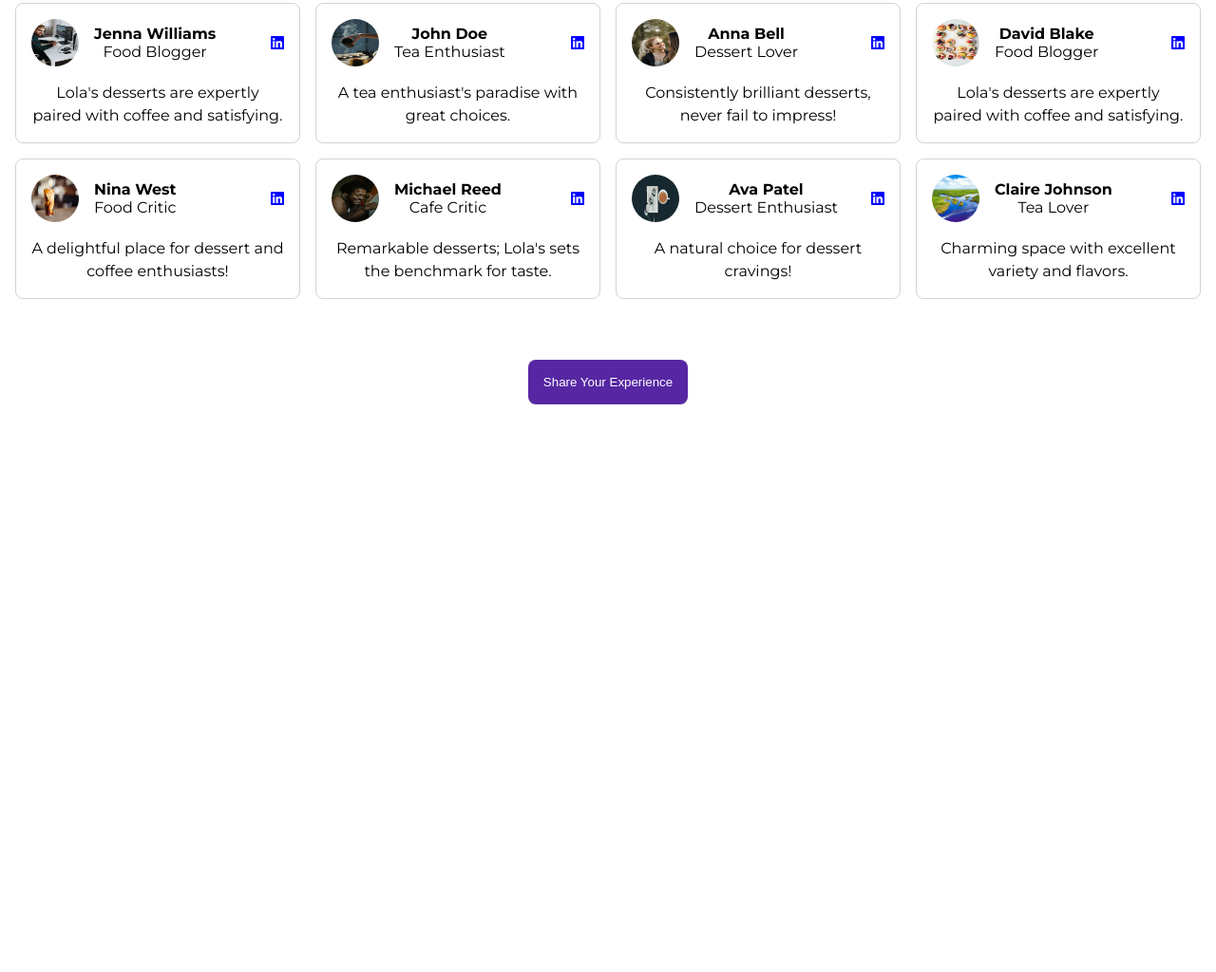
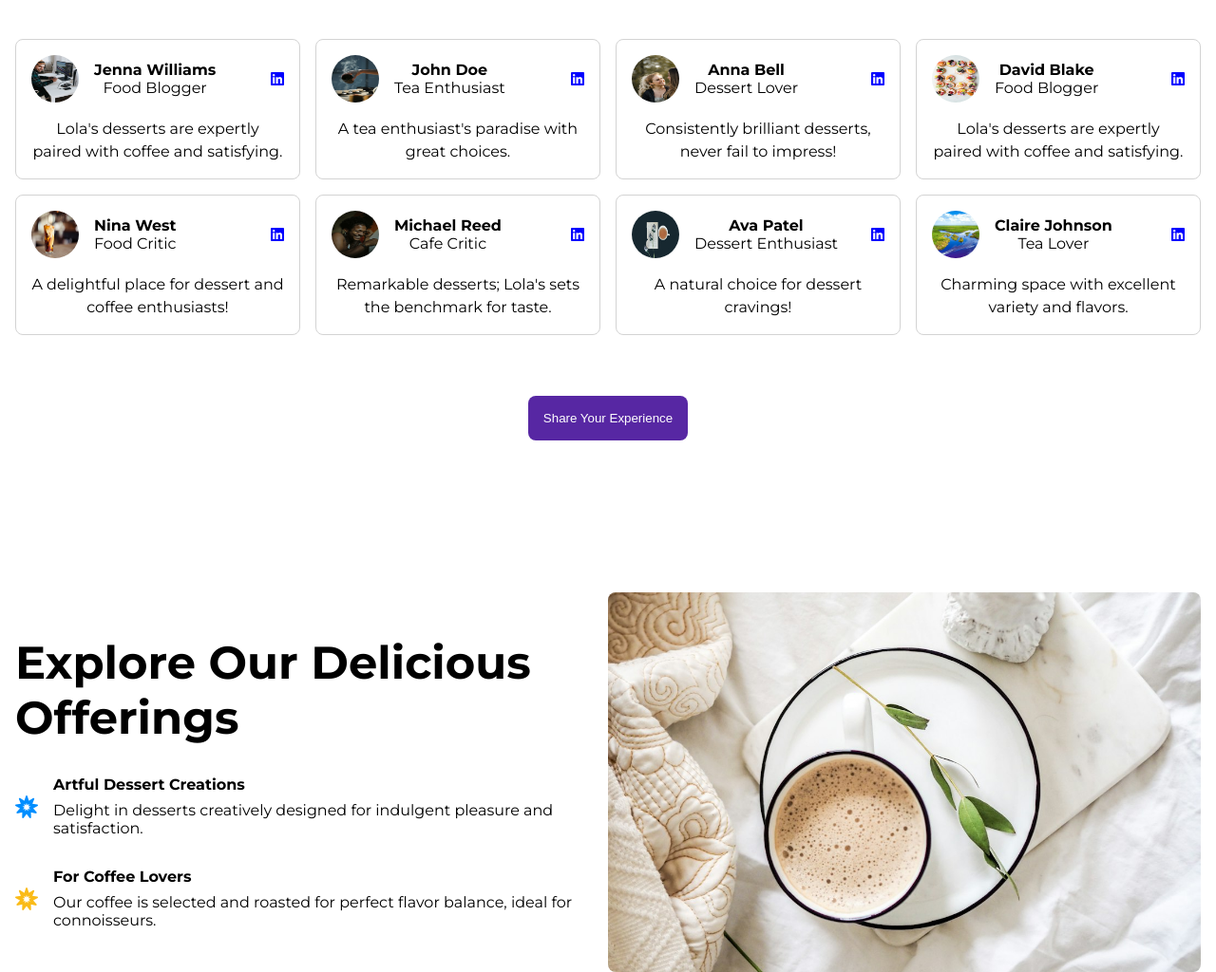
Before and after one commit to ericmignardi/lolas-choco-bar, a plain HTML site: page index.html in a window 1280 px wide. Shown: the part 2074-3098 px from the top of the page at 95% size. Before the commit the page ends 2500 px from the top, so only its background shows below. Drawn offline with Linux system fonts and the light colour scheme.

Commit message:
Completed Offerings section

```diff
--- a/css/home/highlights.css
+++ b/css/home/highlights.css
@@ -67,7 +67,7 @@
     }
 
     .highlights__title {
-        font-size: xx-large;
+        font-size: 48px;
     }
 
     .highlights__container {
--- /dev/null
+++ b/css/home/offerings.css
@@ -0,0 +1,147 @@
+.offerings__container {
+    display: grid;
+    grid-template-columns: 1fr;
+    justify-content: center;
+    align-items: center;
+    text-align: center;
+    gap: 4rem;
+}
+
+.offerings__wrapper {
+    display: grid;
+    grid-template-columns: 1fr;
+    justify-content: center;
+    align-items: center;
+    gap: 2rem;
+}
+
+.offerings__item {
+    display: flex;
+    flex-direction: column;
+    justify-content: flex-start;
+    align-items: center;
+    gap: 1rem;
+}
+
+.offerings__item .fa-bahai {
+    font-size: x-large;
+    color: #008EFF;
+}
+
+.offerings__item:last-child .fa-bahai {
+    color: #FABB18;
+}
+
+.offerings__content {
+
+}
+
+.offerings__title {
+    font-size: 48px;
+    margin-bottom: 2rem;
+}
+
+.offerings__item-title {
+    margin-bottom: 0.5rem;
+}
+
+.offerings__description {
+
+}
+
+.offerings__display {
+
+}
+
+.offerings__image {
+    object-fit: cover;
+    height: 400px;
+    width: 100%;
+    border-radius: 8px;
+}
+
+/* @media (min-width: 475px) {
+
+}
+
+@media (min-width: 640px) {
+
+}
+
+@media (min-width: 768px) {
+
+}*/
+
+@media (min-width: 1024px) {
+    .offerings__container {
+        display: grid;
+        grid-template-columns: repeat(2, 1fr);
+        justify-content: space-between;
+        align-items: center;
+        text-align: left;
+        gap: 0rem;
+    }
+
+    .offerings__wrapper {
+        display: grid;
+        grid-template-columns: 1fr;
+        justify-content: center;
+        align-items: center;
+        gap: 2rem;
+    }
+
+    .offerings__item {
+        display: flex;
+        flex-direction: row;
+        justify-content: flex-start;
+        align-items: center;
+        gap: 1rem;
+    }
+
+    .offerings__item .fa-bahai {
+        font-size: x-large;
+        color: #008EFF;
+    }
+
+    .offerings__item:last-child .fa-bahai {
+        color: #FABB18;
+    }
+
+    .offerings__content {
+
+    }
+
+    .offerings__title {
+        font-size: 48px;
+        margin-bottom: 2rem;
+    }
+
+    .offerings__item-title {
+        margin-bottom: 0.5rem;
+    }
+
+    .offerings__description {
+
+    }
+
+    .offerings__display {
+
+    }
+
+    .offerings__image {
+        object-fit: cover;
+        height: 400px;
+        width: 100%;
+        border-radius: 8px;
+    }
+}
+
+/*
+
+@media (min-width: 1280px) {
+
+}
+
+@media (min-width: 1536px) {
+
+} */
--- a/css/home/reviews.css
+++ b/css/home/reviews.css
@@ -8,7 +8,7 @@
 }
 
 .reviews__title {
-    font-size: 32px;
+    font-size: 48px;
 }
 
 .reviews__container {
--- a/index.html
+++ b/index.html
@@ -10,6 +10,7 @@
     <link rel="stylesheet" href="/css/home/stats.css" />
     <link rel="stylesheet" href="/css/home/highlights.css" />
     <link rel="stylesheet" href="/css/home/reviews.css" />
+    <link rel="stylesheet" href="/css/home/offerings.css" />
     <link rel="stylesheet" href="/css/utils.css" />
     <link rel="preconnect" href="https://fonts.googleapis.com" />
     <link rel="preconnect" href="https://fonts.gstatic.com" crossorigin />
@@ -388,6 +389,45 @@
           </div>
           <button class="reviews__button button">Share Your Experience</button>
         </section>
+
+        <section class="offerings container section">
+          <div class="offerings__container">
+            <div class="offerings__content">
+              <h3 class="offerings__title">Explore Our Delicious Offerings</h3>
+              <div class="offerings__wrapper">
+                <div class="offerings__item">
+                  <i class="fa-solid fa-bahai"></i>
+                  <div class="offerings__content">
+                    <h4 class="offerings__item-title">
+                      Artful Dessert Creations
+                    </h4>
+                    <p class="offerings__description">
+                      Delight in desserts creatively designed for indulgent
+                      pleasure and satisfaction.
+                    </p>
+                  </div>
+                </div>
+                <div class="offerings__item">
+                  <i class="fa-solid fa-bahai"></i>
+                  <div class="offerings__content">
+                    <h4 class="offerings__item-title">For Coffee Lovers</h4>
+                    <p class="offerings__description">
+                      Our coffee is selected and roasted for perfect flavor
+                      balance, ideal for connoisseurs.
+                    </p>
+                  </div>
+                </div>
+              </div>
+            </div>
+            <div class="offerings__display">
+              <img
+                src="/public/offerings.jpg"
+                alt="Offerings Picture"
+                class="offerings__image"
+              />
+            </div>
+          </div>
+        </section>
       </main>
     </header>
   </body>
```
Also changed, not shown: public/offerings.jpg (added).
